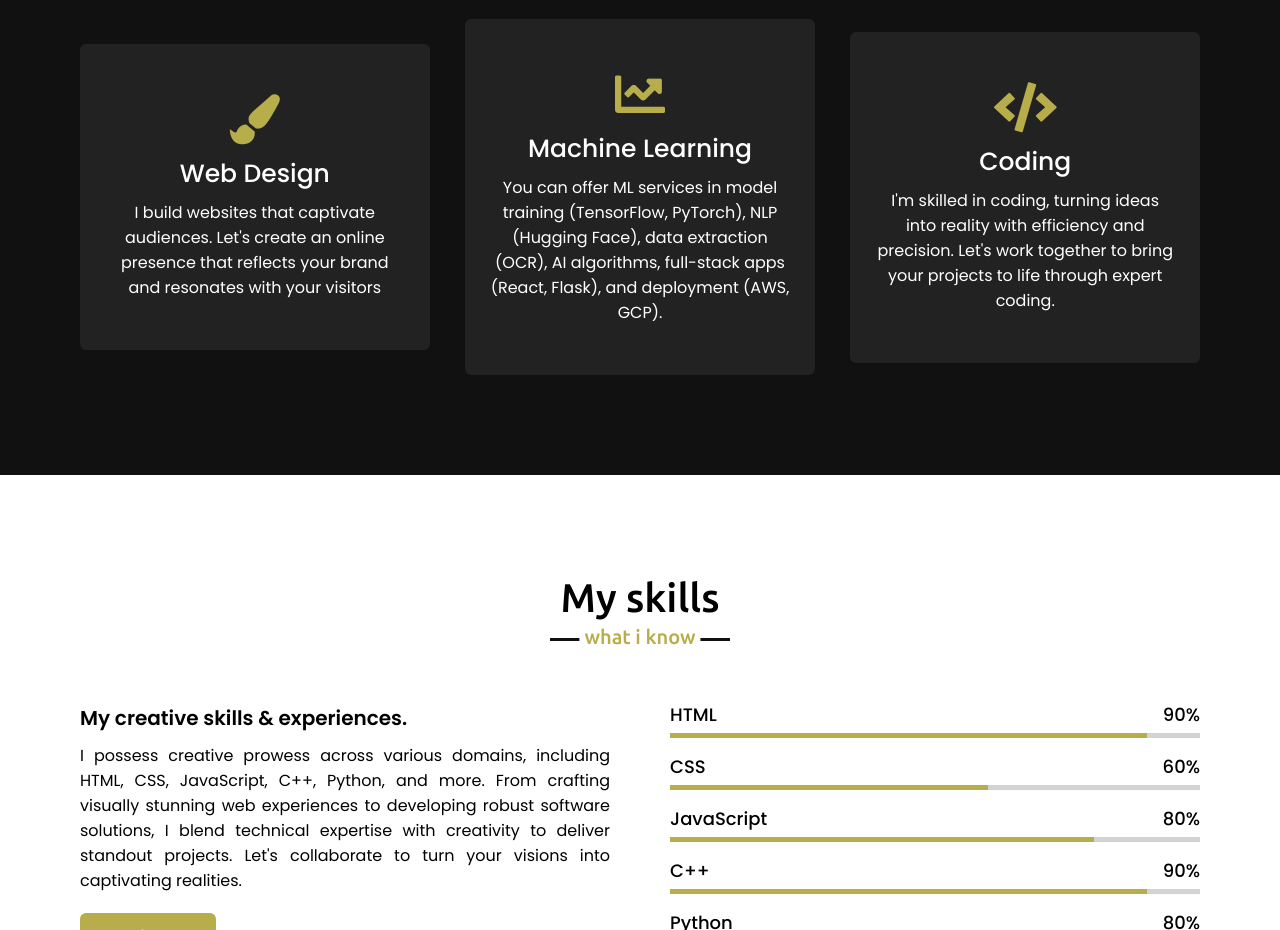
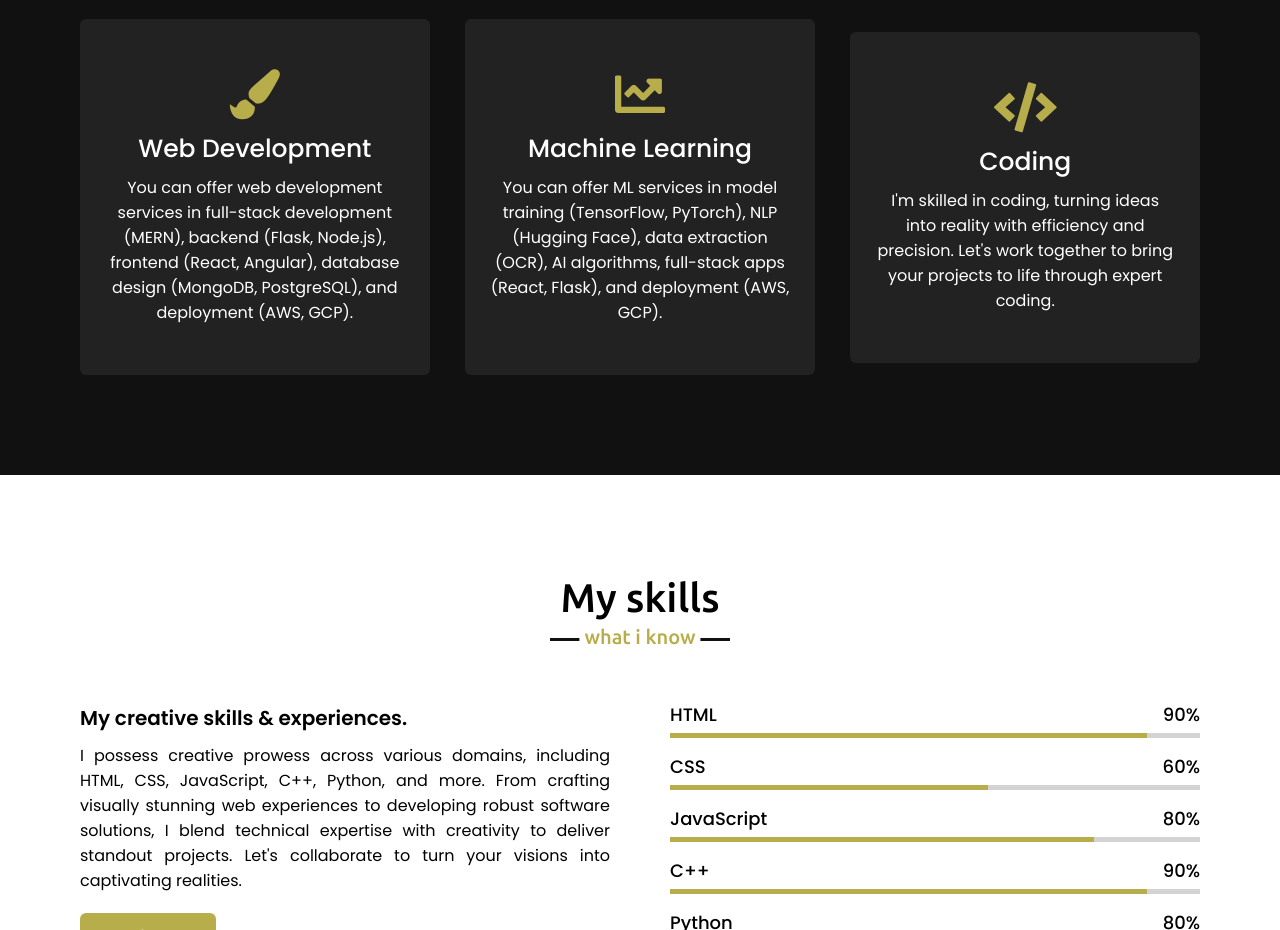
Before and after one commit to NelaynAbbas/A3, a website: page index.html in a window 1280 px wide. Shown: the part 1740-2670 px from the top of the page. Drawn offline with nearby package versions, Linux system fonts and the light colour scheme.

Commit message:
Update index.html

```diff
--- a/index.html
+++ b/index.html
@@ -71,8 +71,8 @@
                 <div class="card">
                     <div class="box">
                         <i class="fas fa-paint-brush"></i>
-                        <div class="text">Web Design</div>
-                        <p>I build websites that captivate audiences. Let's create an online presence that reflects your brand and resonates with your visitors</p>
+                        <div class="text">Web Development</div>
+                        <p>You can offer web development services in full-stack development (MERN), backend (Flask, Node.js), frontend (React, Angular), database design (MongoDB, PostgreSQL), and deployment (AWS, GCP).</p>
                     </div>
                 </div>
                 <div class="card">
```
